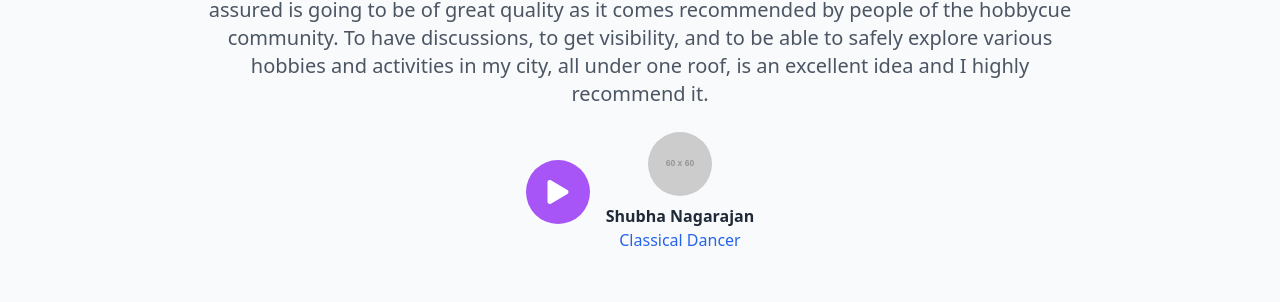
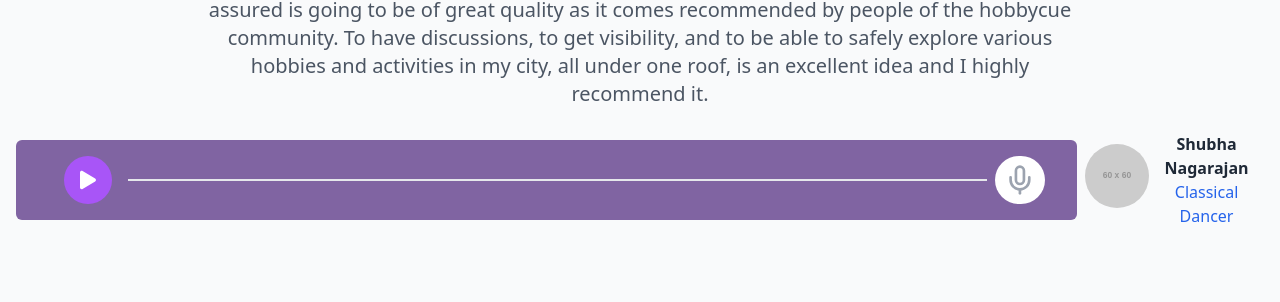
Before and after one commit to ayan878/basic-responsive-task, a React (Create React App) app: page / in a window 1280 px wide. Shown: the part 1680-1982 px from the top of the page. Built offline with nearby package versions, Linux system fonts and the light colour scheme.

Commit message:
testimonials

```diff
--- a/src/component/Testimonial.js
+++ b/src/component/Testimonial.js
@@ -1,3 +1,4 @@
+import { Mic } from "lucide-react";
 import React from "react";
 import { FaQuoteLeft, FaPlay } from "react-icons/fa";
 
@@ -26,18 +27,24 @@ const Testimonial = () => {
             recommend it.
           </p>
         </div>
-        <div className="mt-6 flex flex-col md:flex-row justify-center items-center">
-          <button className="bg-purple-500 text-white p-4 rounded-full flex items-center justify-center w-16 h-16 mb-4 md:mb-0 md:mr-4">
-            <FaPlay className="text-2xl" />
-          </button>
-          <div className="text-center">
+        <div className="mt-6 flex flex-col md:flex-row justify-center items-center gap-2">
+          <div className="flex text-center w-full h-20 bg-[#8064a2] rounded-md justify-between  items-center p-8">
+            <button className="bg-purple-500 text-white p-4 rounded-full flex items-center justify-center w-12 h-12 mb-4 ml-4 md:mb-0 md:mr-4">
+              <FaPlay className="text-2xl" />
+            </button>
+            <hr className="w-full border px-12"></hr>
+            <Mic className="text-gray-400 w-14 h-12 rounded-full bg-white p-2 ml-2"/>
+          </div>
+          <div className="flex justify-between items-center">
             <img
-              src="https://via.placeholder.com/60" // Placeholder image, replace with the actual image source
+              src="https://via.placeholder.com/60"
               alt="Shubha Nagarajan"
               className="rounded-full w-16 h-16 mx-auto mb-2"
             />
-            <h3 className="font-bold text-gray-800">Shubha Nagarajan</h3>
-            <p className="text-blue-600">Classical Dancer</p>
+            <div className="">
+              <h5 className="font-bold text-gray-800">Shubha Nagarajan</h5>
+              <p className="text-blue-600">Classical Dancer</p>
+            </div>
           </div>
         </div>
       </div>
```
